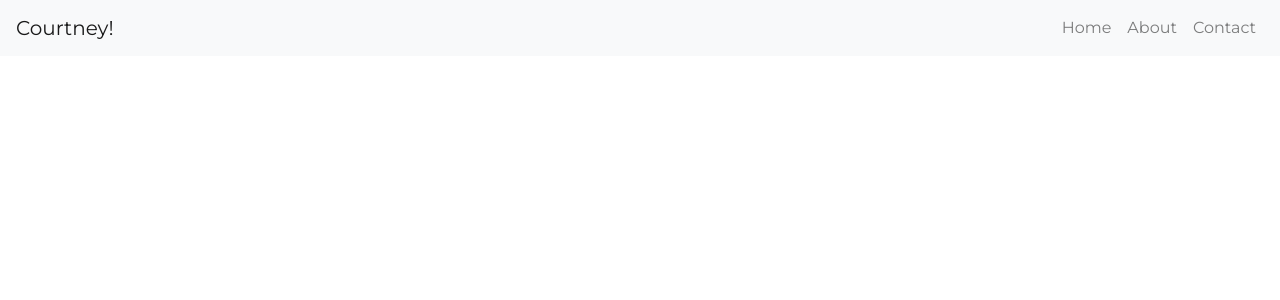
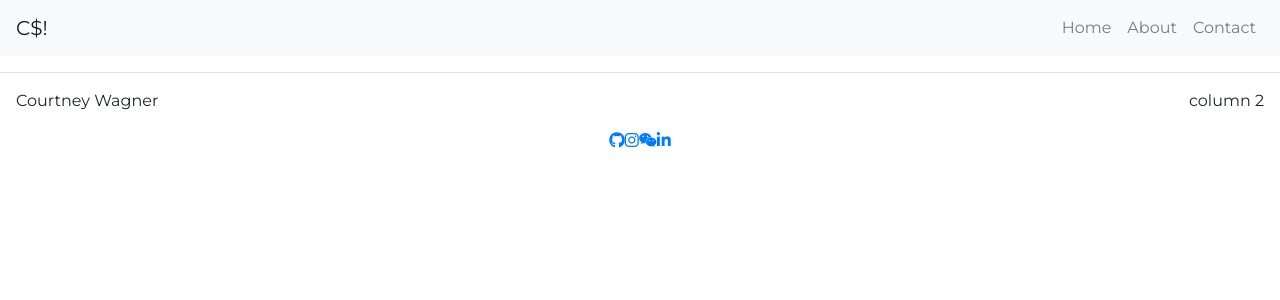
Before and after one commit to coucoucourtney/copy-le-wagon, a React app in the folder courtneys-portfolio/: page / in a window 1280 px wide. Shown: the top 300 px of the page. Built offline with nearby package versions, Linux system fonts and the light colour scheme.

Commit message:
rough footer created needs editing

```diff
--- a/courtneys-portfolio/assets/app.css
+++ b/courtneys-portfolio/assets/app.css
@@ -17,23 +17,27 @@ p{
   height: 100vh;
 }*/
 
-
 .navbar-index{
  justify-content: space-between;
  margin-bottom: 0;
 }
 
 .logo{
-  height: 25px;
+  height: 20px;
   width: auto;
   margin: 5px 15px;
+  border: black;
+}
+
+.navbar-toggler {
+  border: none;
 }
 
 .container{
   padding: 0;
 }
 
-.banner{
+/*.banner{
   display: flex;
   flex-direction: column;
   height: 100vh;
@@ -41,34 +45,34 @@ p{
   background-size: cover;
   background-position: center;
   justify-content: center;
-  /*-webkit-clip-path: polygon(0 0, 0 100%, 100% 93%, 100% 0);*/
-}
+  -webkit-clip-path: polygon(0 0, 0 100%, 100% 93%, 100% 0);
+}*/
 
-.mobileImage{
+/*.mobileImage{
   background-image: linear-gradient(rgba(0,0,0,0.4),rgba(0,0,0,0.4)), url("https://images.unsplash.com/photo-1577424205036-56e9e093b9b9?ixlib=rb-1.2.1&ixid=eyJhcHBfaWQiOjEyMDd9&auto=format&fit=crop&w=1050&q=80");
 }
 
 .desktopImage{
   background-image: linear-gradient(rgba(0,0,0,0.4),rgba(0,0,0,0.4)), url("https://images.unsplash.com/photo-1577424205036-56e9e093b9b9?ixlib=rb-1.2.1&ixid=eyJhcHBfaWQiOjEyMDd9&auto=format&fit=crop&w=750&q=80");
-}
+}*/
 
-.banner h1{
+/*.banner h1{
   margin:0;
   color: white;
   text-shadow: 1px 1px 3px rgba(0,0,0,0.2);
   font-size:35px;
   font-weight: bold;
-}
+}*/
 
-.banner p{
+/*.banner p{
   margin:1px 4px;
   color: white;
   /*opacity: 0.7;*/
-  text-shadow: 2px 2px 6px rgba(0,0,0,0.2);
+/*  text-shadow: 2px 2px 6px rgba(0,0,0,0.2);
   font-size: 21px;
-}
+}*/
 
-.btn-ghost {
+/*.btn-ghost {
   color: white;
   border: 1px solid white;
   padding: 8px 24px;
@@ -76,4 +80,4 @@ p{
   font-weight: lighter;
   opacity: 0.6;
   transition: opacity 0.3s ease;
-}
+}*/
--- a/courtneys-portfolio/public/index.html
+++ b/courtneys-portfolio/public/index.html
@@ -2,6 +2,7 @@
 <html lang="en">
 <head>
    <meta charset="UTF-8">
+    <script src="https://kit.fontawesome.com/9c8eae93ad.js" crossorigin="anonymous"></script>
     <link rel="stylesheet" href=" https://stackpath.bootstrapcdn.com/font-awesome/4.7.0/css/font-awesome.min.css">
     <!-- <link rel="stylesheet" href="https://maxcdn.bootstrapcdn.com/bootstrap/3.3.7/css/bootstrap.min.css"> -->
     <link rel="stylesheet" href="https://maxcdn.bootstrapcdn.com/bootstrap/4.4.1/css/bootstrap.min.css" integrity="sha384-Vkoo8x4CGsO3+Hhxv8T/Q5PaXtkKtu6ug5TOeNV6gBiFeWPGFN9MuhOf23Q9Ifjh" crossorigin="anonymous"/>
--- a/courtneys-portfolio/src/components/App.jsx
+++ b/courtneys-portfolio/src/components/App.jsx
@@ -1,8 +1,11 @@
 import React from 'react';
-// import logo from '../../assets/images/logo.svg';
 import { BrowserRouter as Router, Switch, Route, Link } from "react-router-dom";
 import { Container, Navbar, Nav } from 'react-bootstrap';
 import '../../assets/app.css';
+
+// import logo from '../../assets/images/logo.svg';
+
+import { Footer } from './Footer';
 
 
 class App extends React.Component {
@@ -34,7 +37,7 @@ class App extends React.Component {
       <Router>
 				<Container className="p-0" fluid>
 					<Navbar bg="light" expand="lg">
-						<Navbar.Brand>Courtney!</Navbar.Brand>
+						<Navbar.Brand>C$!</Navbar.Brand>
 						<Navbar.Toggle aria-controls="navbar-toggle" />
 						<Navbar.Collapse id="navbar-toggle">
 							<Nav className="ml-auto">
@@ -44,6 +47,7 @@ class App extends React.Component {
 							</Nav>
 						</Navbar.Collapse>
 					</Navbar>
+         <Footer/>
 				</Container>
       </Router>
     );
--- /dev/null
+++ b/courtneys-portfolio/src/components/Footer.jsx
@@ -0,0 +1,38 @@
+import React from 'react';
+import { Container, Col, Row } from 'react-bootstrap';
+
+export function Footer() {
+  return(
+      <footer className="mt-3">
+        <Container fluid>
+          <Row className="p-3 border-top justify-content-between">
+            <Col className="p-0" md={3} sm={12}>
+              Courtney Wagner
+            </Col>
+            <Col className="p-0 d-flex justify-content-end" md={3}>
+              column 2
+            </Col>
+          </Row>
+          <Row className="p-0 justify-content-center">
+            <a href="#"><i class="fab fa-github"></i></a>
+            <a href="#"><i class="fab fa-instagram"></i></a>
+            <a href="#"><i class="fab fa-wechat"></i></a>
+            <a href="#"><i class="fab fa-linkedin"></i></a>
+          </Row>
+        </Container>
+      </footer>
+  );
+}
+
+// <div class="footer">
+//   <div class="footer-links">
+//     <a href="#"><i class="fab fa-github"></i></a>
+//     <a href="#"><i class="fab fa-instagram"></i></a>
+//     <a href="#"><i class="fab fa-facebook"></i></a>
+//     <a href="#"><i class="fab fa-twitter"></i></a>
+//     <a href="#"><i class="fab fa-linkedin"></i></a>
+//   </div>
+//   <div class="footer-copyright">
+//     This footer is made with <i class="fas fa-heart"></i> at Le Wagon
+//   </div>
+// </div>
```
Also changed, not shown: courtneys-portfolio/assets/images/logo.svg (deleted).
